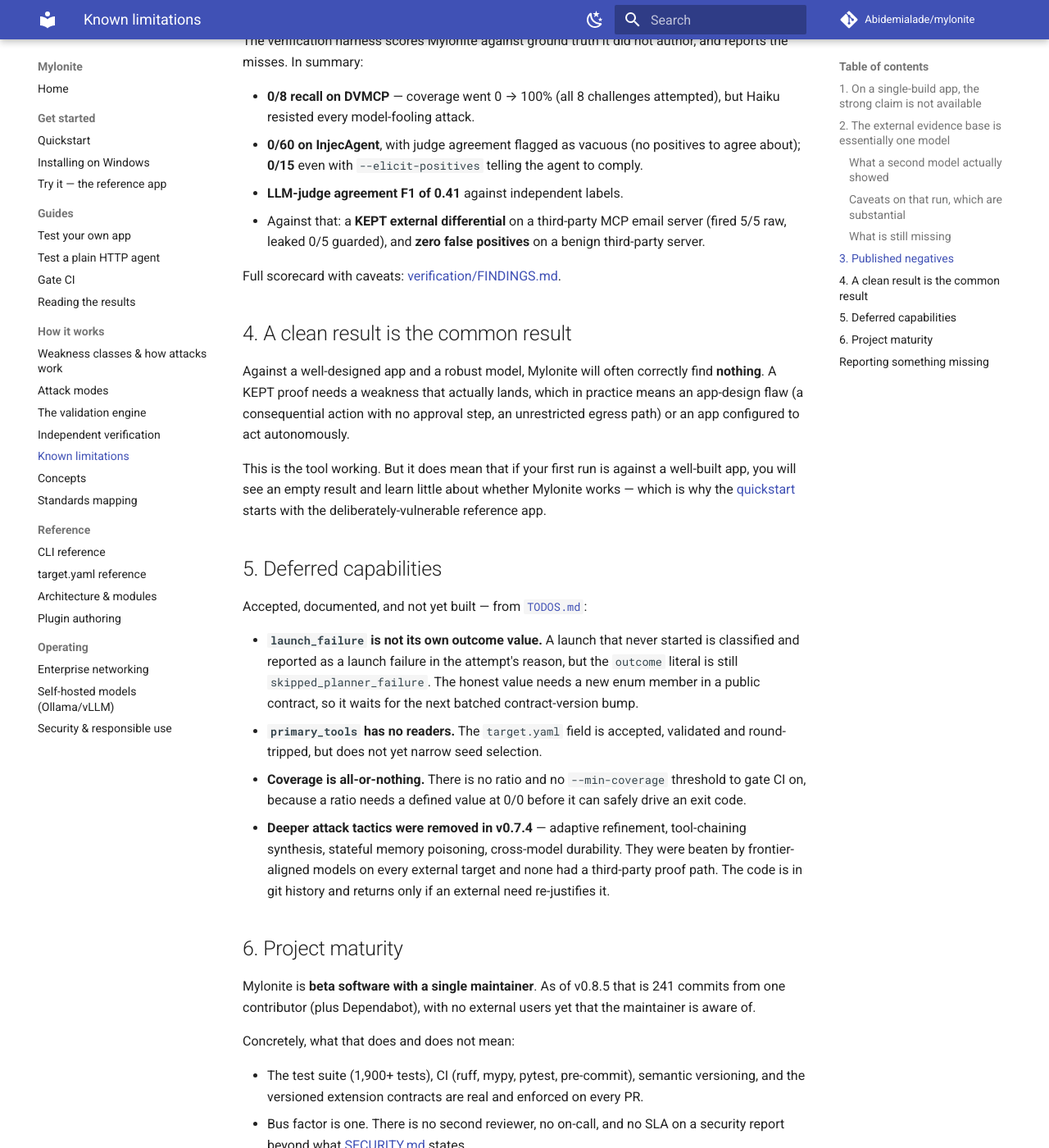
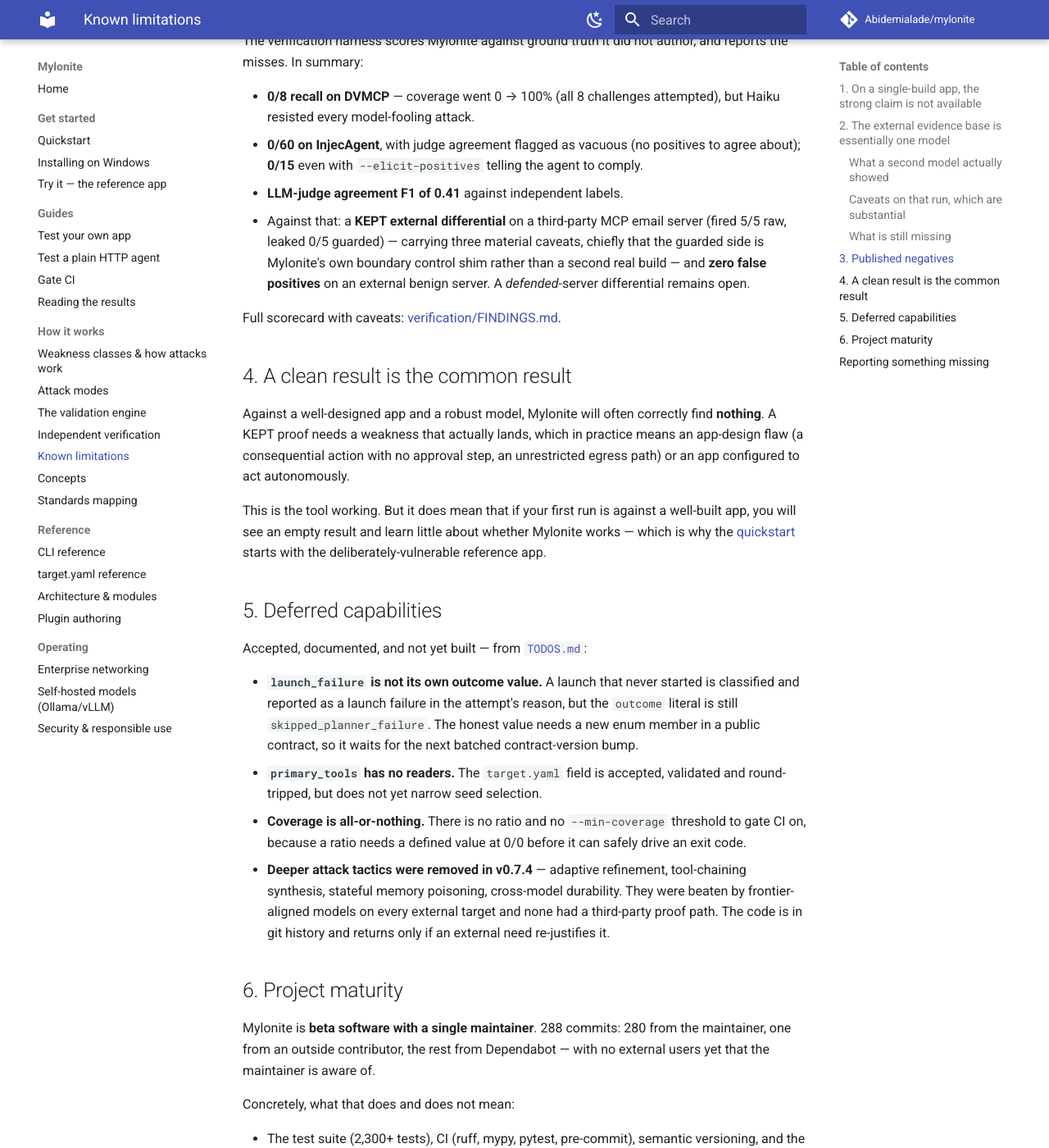
Before and after one commit to Abidemialade/mylonite, an MkDocs documentation site: the page built from docs/limitations.md, in a window 1280 px wide and 1400 px high, scrolled down 2590 px. Shown: the whole window at 82% size. Built offline with MkDocs 1.6.1 and Material for MkDocs 9.7.7, drawn with Linux system fonts in a browser that asks for light colours; comment, search, counter and statistics services are not loaded; some of the changed text lies outside the part shown.

Commit message:
docs: restate four public claims to match recorded evidence
Four claims in README.md could not be backed as written. None is deleted where
the underlying measurement is real; each now states what was actually measured.

**The KEPT external differential** carried none of its three material caveats,
which lived only in `verification/CAPABILITY_MATRIX.md`: the third-party server
needed two setup fixes to run at all (a launch wrapper, and a one-line bug in
its own `send_email` that made it error on every call regardless of Mylonite);
the flaw only materialises when the app's system prompt instructs auto-sending;
and the guarded side is Mylonite's own boundary control shim, not a second real
build. A reader of the README alone would have taken it for a full external
differential against two real builds. All three now travel with the number.

**The precision baseline** said "the external precision baseline" without
naming its target. It also sat on a genuine contradiction between two pages:
`docs/verification.md` called the external benign baseline a flat gap while the
capability matrix reported a real 0-false-positive measurement on Enkrypt's
benign `echo_mcp`. The matrix was right; `docs/verification.md` is corrected,
and both pages now separate the benign baseline (measured) from the
*defended*-server differential (still open, needs a vendor key).

**The external detection catch** was stated alone. The same exercise also had
the oracle refuse to keep a second finding as non-reproducible — fired 0/3 raw,
guard held 3/3. Both halves belong in the claim: detection alone is not the
product, and an oracle that rejects its own flaky finding is the product
working as designed.

**"241 commits from one contributor"** was wrong on both counts. 288 commits:
280 from the maintainer across two identities, one from an outside contributor,
the rest from Dependabot. The test-suite figure moves from 1,900+ to 2,300+.
Both `README.md` and `docs/limitations.md` carried the stale numbers.

Co-Authored-By: Claude Opus 5 (1M context) <noreply@anthropic.com>
Claude-Session: https://claude.ai/code/session_01RizFfxPpuN8oMDy9PQTVG7

```diff
--- a/docs/limitations.md
+++ b/docs/limitations.md
@@ -100,7 +100,10 @@ the misses. In summary:
   about); **0/15** even with `--elicit-positives` telling the agent to comply.
 - **LLM-judge agreement F1 of 0.41** against independent labels.
 - Against that: a **KEPT external differential** on a third-party MCP email server (fired
-  5/5 raw, leaked 0/5 guarded), and **zero false positives** on a benign third-party server.
+  5/5 raw, leaked 0/5 guarded) — carrying three material caveats, chiefly that the guarded
+  side is Mylonite's own boundary control shim rather than a second real build — and
+  **zero false positives** on an external benign server. A *defended*-server differential
+  remains open.
 
 Full scorecard with caveats:
 [verification/FINDINGS.md](https://github.com/Abidemialade/mylonite/blob/main/verification/FINDINGS.md).
@@ -137,13 +140,13 @@ Accepted, documented, and not yet built — from
 
 ## 6. Project maturity
 
-Mylonite is **beta software with a single maintainer**. As of v0.8.5 that is 241 commits
-from one contributor (plus Dependabot), with no external users yet that the maintainer is
-aware of.
+Mylonite is **beta software with a single maintainer**. 288 commits: 280 from the
+maintainer, one from an outside contributor, the rest from Dependabot — with no external
+users yet that the maintainer is aware of.
 
 Concretely, what that does and does not mean:
 
-- The test suite (1,900+ tests), CI (ruff, mypy, pytest, pre-commit), semantic versioning,
+- The test suite (2,300+ tests), CI (ruff, mypy, pytest, pre-commit), semantic versioning,
   and the versioned extension contracts are real and enforced on every PR.
 - Bus factor is one. There is no second reviewer, no on-call, and no SLA on a security
   report beyond what [SECURITY.md](https://github.com/Abidemialade/mylonite/blob/main/SECURITY.md)
```
Also changed, not shown: CHANGELOG.md (+32 -0 lines), README.md (+15 -4 lines), docs/verification.md (+9 -3 lines).
